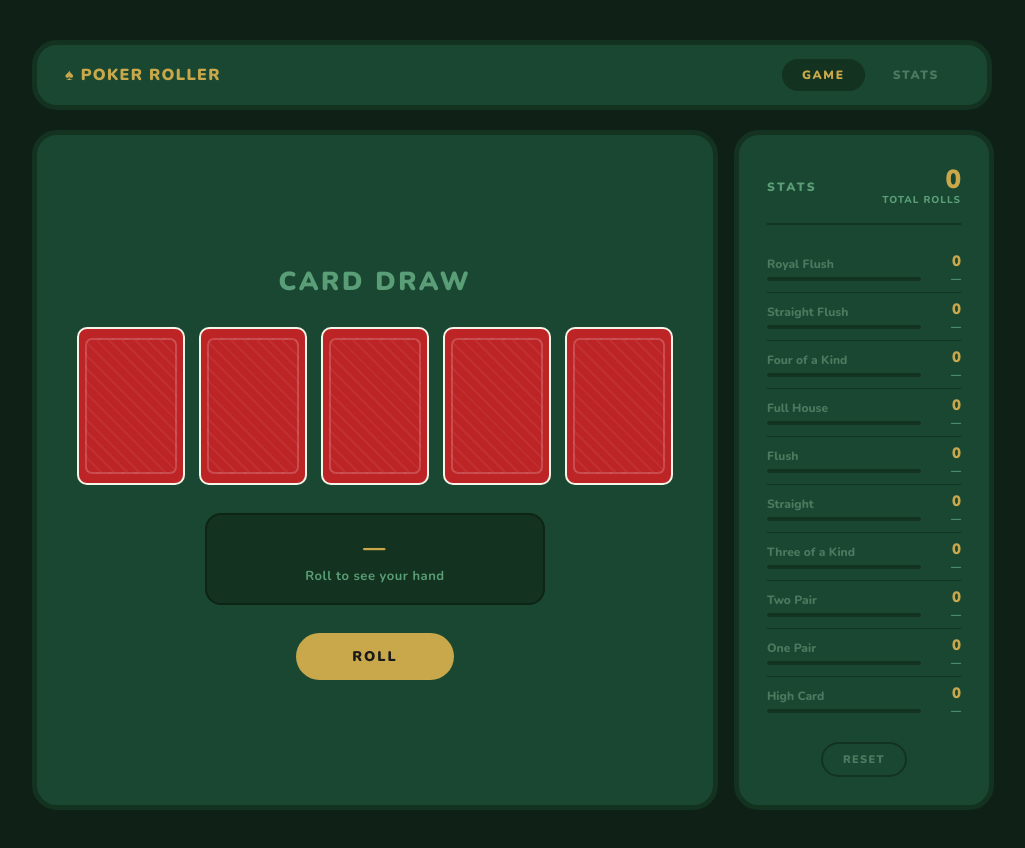
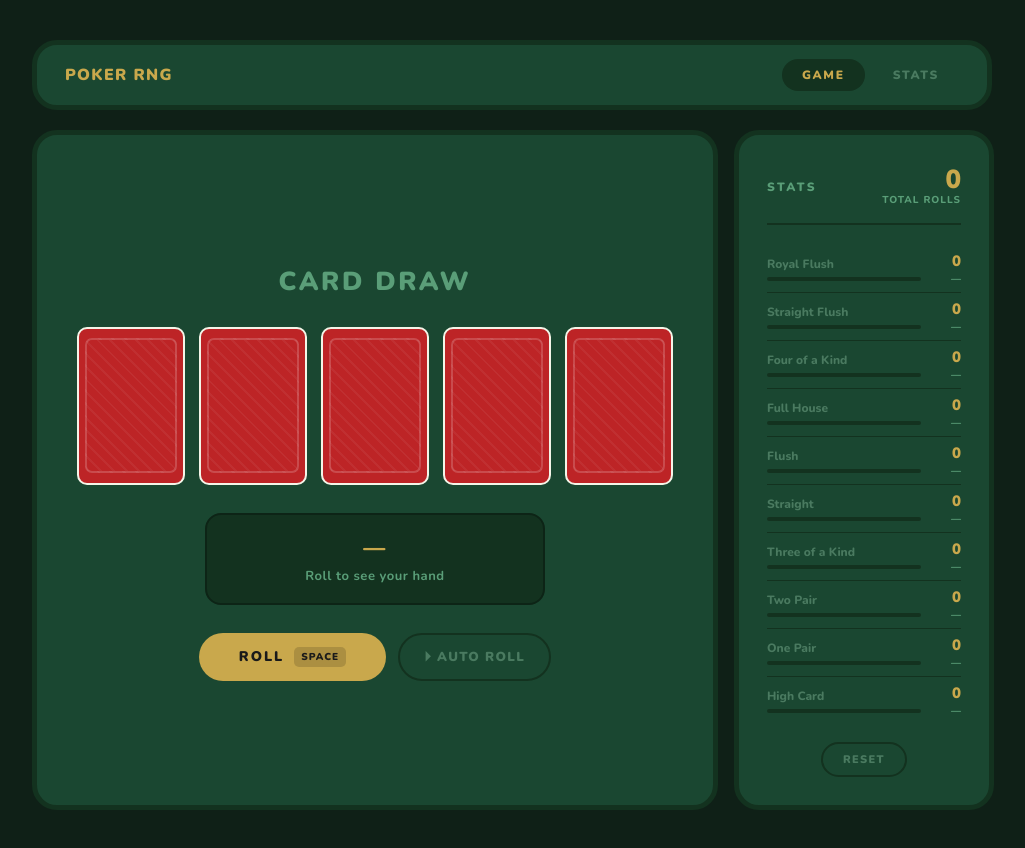
Before and after one commit to b1oodzy/PokerRNG, a React (Vite) app: page / in a window 1280 px wide. Shown: the whole page, without its empty margins (128-1153 px from the left). Built offline with nearby package versions, Linux system fonts and the light colour scheme.

Commit message:
Alpha v2.0
Added roll keybind (SPACE), roll delay, auto-roll button w/ delay and localStorage for saving roll progress.

```diff
--- a/src/App.jsx
+++ b/src/App.jsx
@@ -10,7 +10,7 @@ export default function App() {
     <StatsProvider>
       <div className="app">
         <nav className="nav">
-          <div className="nav-logo">♠ Poker Roller</div>
+          <div className="nav-logo">Poker RNG</div>
           <div className="nav-links">
             <NavLink to="/"      end className={({ isActive }) => isActive ? 'nav-link active' : 'nav-link'}>Game</NavLink>
             <NavLink to="/stats"     className={({ isActive }) => isActive ? 'nav-link active' : 'nav-link'}>Stats</NavLink>
--- a/src/components/Card.css
+++ b/src/components/Card.css
@@ -1,3 +1,9 @@
+@keyframes card-flip {
+  0%   { transform: scaleX(1); }
+  50%  { transform: scaleX(0); }
+  100% { transform: scaleX(1); }
+}
+
 .card {
   width: 108px;
   height: 158px;
@@ -6,6 +12,10 @@
   border-radius: 10px;
   position: relative;
   flex-shrink: 0;
+}
+
+.card--flipping {
+  animation: card-flip 500ms ease forwards;
 }
 
 .card--back {
--- a/src/components/Hand.jsx
+++ b/src/components/Hand.jsx
@@ -4,7 +4,7 @@ import './Hand.css'
 
 const ROW_SIZE = 5
 
-export default function Hand({ cards, faceDown = false }) {
+export default function Hand({ cards, faceDown = false, flipping = false }) {
   const rows = []
   for (let i = 0; i < cards.length; i += ROW_SIZE) {
     rows.push(cards.slice(i, i + ROW_SIZE))
@@ -15,7 +15,7 @@ export default function Hand({ cards, faceDown = false }) {
       {rows.map((row, rowIdx) => (
         <div key={rowIdx} className="hand__row">
           {row.map((card, colIdx) => (
-            <Card key={colIdx} card={card} faceDown={faceDown} />
+            <Card key={colIdx} card={card} faceDown={faceDown} flipping={flipping} />
           ))}
         </div>
       ))}
--- a/src/context/StatsContext.jsx
+++ b/src/context/StatsContext.jsx
@@ -1,13 +1,40 @@
-import React, { createContext, useContext, useState } from 'react'
+import React, { createContext, useContext, useState, useEffect } from 'react'
 import { COMBOS } from '../data/constants'
 
 const StatsContext = createContext(null)
 
+const STORAGE_KEY = 'pokerRollerStats'
+
+function loadStats() {
+  try {
+    const raw = localStorage.getItem(STORAGE_KEY)
+    if (!raw) return null
+    return JSON.parse(raw)
+  } catch {
+    return null
+  }
+}
+
+function saveStats(totalRolls, rollCounts) {
+  try {
+    localStorage.setItem(STORAGE_KEY, JSON.stringify({ totalRolls, rollCounts }))
+  } catch {
+    // Storage unavailable — fail silently
+  }
+}
+
 export function StatsProvider({ children }) {
-  const [totalRolls, setTotalRolls] = useState(0)
+  const saved = loadStats()
+
+  const [totalRolls, setTotalRolls] = useState(saved?.totalRolls ?? 0)
   const [rollCounts, setRollCounts] = useState(
-    Object.fromEntries(COMBOS.map(c => [c, 0]))
+    saved?.rollCounts ?? Object.fromEntries(COMBOS.map(c => [c, 0]))
   )
+
+  // Persist whenever stats change
+  useEffect(() => {
+    saveStats(totalRolls, rollCounts)
+  }, [totalRolls, rollCounts])
 
   function recordRoll(comboName) {
     setTotalRolls(t => t + 1)
--- /dev/null
+++ b/src/hooks/useAutoRoll.js
@@ -0,0 +1,81 @@
+import { useRef, useState, useCallback, useEffect } from 'react'
+
+export const FLIP_MS        = 250
+export const MANUAL_LOCK_MS = 1000
+export const AUTO_MS        = 2000
+
+const POLL_MS = 50
+
+let audioCtx = null
+
+function getAudioCtx() {
+  if (!audioCtx) audioCtx = new (window.AudioContext || window.webkitAudioContext)()
+  return audioCtx
+}
+
+function startSilentTone() {
+  const ctx  = getAudioCtx()
+  const osc  = ctx.createOscillator()
+  const gain = ctx.createGain()
+  osc.frequency.value = 1
+  gain.gain.value     = 0.00001
+  osc.connect(gain)
+  gain.connect(ctx.destination)
+  osc.start()
+  return () => {
+    try { osc.stop(); osc.disconnect(); gain.disconnect() } catch {}
+  }
+}
+
+export function useAutoRoll(rollFn) {
+  const [autoRolling, setAutoRolling] = useState(false)
+  const stopToneRef  = useRef(null)
+  const intervalRef  = useRef(null)
+  const lockUntilRef = useRef(0)
+
+  const isLocked = () => Date.now() < lockUntilRef.current
+
+  const tryRoll = useCallback(() => {
+    if (isLocked()) return false
+    lockUntilRef.current = Date.now() + MANUAL_LOCK_MS
+    rollFn(false)
+    return true
+  }, [rollFn])
+
+  const startAuto = useCallback(() => {
+    if (autoRolling) return
+    // Set the lock immediately — first roll fires when it naturally expires,
+    // preventing toggle spam from bypassing the cooldown
+    if (!isLocked()) {
+      lockUntilRef.current = Date.now() + AUTO_MS
+    }
+    setAutoRolling(true)
+    stopToneRef.current = startSilentTone()
+
+    intervalRef.current = setInterval(() => {
+      if (!isLocked()) {
+        lockUntilRef.current = Date.now() + AUTO_MS
+        rollFn(true)
+      }
+    }, POLL_MS)
+  }, [autoRolling, rollFn])
+
+  const stopAuto = useCallback(() => {
+    setAutoRolling(false)
+    clearInterval(intervalRef.current)
+    // Deliberately do NOT clear lockUntilRef here —
+    // the cooldown keeps running so re-enabling immediately gains nothing
+    if (stopToneRef.current) { stopToneRef.current(); stopToneRef.current = null }
+  }, [])
+
+  const toggleAuto = useCallback(() => {
+    autoRolling ? stopAuto() : startAuto()
+  }, [autoRolling, startAuto, stopAuto])
+
+  useEffect(() => () => {
+    clearInterval(intervalRef.current)
+    if (stopToneRef.current) stopToneRef.current()
+  }, [])
+
+  return { autoRolling, toggleAuto, tryRoll }
+}
--- a/src/pages/GamePage.css
+++ b/src/pages/GamePage.css
@@ -1,3 +1,8 @@
+@keyframes cooldown-sweep {
+  from { transform: scaleX(1); }
+  to   { transform: scaleX(0); }
+}
+
 .game-page {
   display: grid;
   grid-template-columns: 1fr 260px;
@@ -26,6 +31,12 @@
   text-transform: uppercase;
 }
 
+.felt__buttons {
+  display: flex;
+  gap: 12px;
+  align-items: center;
+}
+
 .roll-btn {
   background: #c9a84c;
   border: none;
@@ -34,11 +45,86 @@
   font-size: 14px;
   font-weight: 900;
   letter-spacing: 0.14em;
-  padding: 14px 56px;
+  padding: 14px 40px;
   cursor: pointer;
   text-transform: uppercase;
   font-family: 'Nunito', sans-serif;
-  transition: background 0.15s, transform 0.1s;
+  transition: background 0.15s, transform 0.1s, opacity 0.15s;
+  display: flex;
+  align-items: center;
+  gap: 10px;
+  position: relative;
+  overflow: hidden;
+  isolation: isolate;
 }
-.roll-btn:hover  { background: #d4b05a; }
-.roll-btn:active { background: #b8943e; transform: scale(0.96); }
+.roll-btn:hover:not(:disabled)  { background: #d4b05a; }
+.roll-btn:active:not(:disabled) { background: #b8943e; transform: scale(0.96); }
+.roll-btn:disabled {
+  opacity: 0.4;
+  cursor: not-allowed;
+}
+
+.roll-btn__hint {
+  font-size: 10px;
+  font-weight: 900;
+  letter-spacing: 0.1em;
+  background: rgba(0,0,0,0.15);
+  padding: 3px 7px;
+  border-radius: 5px;
+  text-transform: uppercase;
+  position: relative;
+  z-index: 1;
+}
+
+.roll-btn > *:not(.btn-cooldown-bar) {
+  position: relative;
+  z-index: 1;
+}
+
+.auto-btn {
+  background: transparent;
+  border: 2px solid #13321f;
+  border-radius: 50px;
+  color: #4a7a60;
+  font-size: 13px;
+  font-weight: 900;
+  letter-spacing: 0.1em;
+  padding: 13px 24px;
+  cursor: pointer;
+  text-transform: uppercase;
+  font-family: 'Nunito', sans-serif;
+  transition: background 0.15s, color 0.15s, border-color 0.15s;
+  position: relative;
+  overflow: hidden;
+  isolation: isolate;
+}
+.auto-btn:hover { border-color: #5a9e78; color: #5a9e78; }
+
+.auto-btn--active {
+  background: #13321f;
+  border-color: #c9a84c;
+  color: #c9a84c;
+}
+.auto-btn--active:hover {
+  background: #13321f;
+  border-color: #d4b05a;
+  color: #d4b05a;
+}
+
+.auto-btn > *:not(.btn-cooldown-bar) {
+  position: relative;
+  z-index: 1;
+}
+
+.btn-cooldown-bar {
+  position: absolute;
+  top: 0;
+  left: 0;
+  width: 100%;
+  height: 100%;
+  background: rgba(0, 0, 0, 0.18);
+  border-radius: 0;
+  transform-origin: left;
+  z-index: 0;
+  animation: cooldown-sweep var(--cooldown-ms) linear forwards;
+}
--- a/src/pages/GamePage.jsx
+++ b/src/pages/GamePage.jsx
@@ -1,29 +1,62 @@
-import React, { useState } from 'react'
+import React, { useState, useCallback, useEffect } from 'react'
 import Hand from '../components/Hand'
 import ResultBanner from '../components/ResultBanner'
 import StatTracker from '../components/StatTracker'
 import { dealHand } from '../utils/deck'
 import { evaluate } from '../utils/evaluate'
 import { useStats } from '../context/StatsContext'
+import { useAutoRoll, FLIP_MS, MANUAL_LOCK_MS, AUTO_MS } from '../hooks/useAutoRoll'
 import './GamePage.css'
 
 const HAND_SIZE = 5
 
 export default function GamePage() {
-  // null = not yet rolled; cards stay face-down
   const [cards, setCards]         = useState(null)
   const [result, setResult]       = useState(null)
   const [lastCombo, setLastCombo] = useState(null)
+  const [flipping, setFlipping]   = useState(false)
+  const [manualKey, setManualKey] = useState(0)
+  const [autoKey, setAutoKey]     = useState(0)
   const { recordRoll } = useStats()
 
-  function roll() {
+  const rollOnce = useCallback((isAuto = false) => {
+    if (isAuto) setAutoKey(k => k + 1)
+    else        setManualKey(k => k + 1)
+
+    setFlipping(true)
+    setTimeout(() => {
       const newCards  = dealHand(HAND_SIZE)
       const newResult = evaluate(newCards)
       setCards(newCards)
       setResult(newResult)
       setLastCombo(newResult.rank)
       recordRoll(newResult.rank)
+    }, FLIP_MS)
+    setTimeout(() => setFlipping(false), FLIP_MS * 2)
+  }, [recordRoll])
+
+  const { autoRolling, toggleAuto, tryRoll } = useAutoRoll(rollOnce)
+
+  // Wrap toggleAuto so enabling auto immediately shows the first bar
+  function handleToggleAuto() {
+    if (!autoRolling) setAutoKey(k => k + 1)
+    toggleAuto()
   }
+
+  function handleManualRoll() {
+    tryRoll()
+  }
+
+  useEffect(() => {
+    function onKey(e) {
+      if (e.code === 'Space' || e.code === 'Enter') {
+        e.preventDefault()
+        handleManualRoll()
+      }
+    }
+    window.addEventListener('keydown', onKey)
+    return () => window.removeEventListener('keydown', onKey)
+  }, [tryRoll])
 
   const displayCards = cards ?? Array(HAND_SIZE).fill(null)
   const faceDown     = cards === null
@@ -32,9 +65,31 @@ export default function GamePage() {
     <div className="game-page">
       <div className="felt">
         <div className="felt__title">Card Draw</div>
-        <Hand cards={displayCards} faceDown={faceDown} />
+        <Hand cards={displayCards} flipping={flipping} faceDown={faceDown} />
         <ResultBanner result={result} />
-        <button className="roll-btn" onClick={roll}>Roll</button>
+        <div className="felt__buttons">
+          <button
+            className="roll-btn"
+            onClick={handleManualRoll}
+            disabled={autoRolling}
+            style={{ '--cooldown-ms': `${MANUAL_LOCK_MS}ms` }}
+          >
+            Roll <span className="roll-btn__hint">Space</span>
+            {manualKey > 0 && (
+              <span key={manualKey} className="btn-cooldown-bar" />
+            )}
+          </button>
+          <button
+            className={`auto-btn${autoRolling ? ' auto-btn--active' : ''}`}
+            onClick={handleToggleAuto}
+            style={{ '--cooldown-ms': `${AUTO_MS}ms` }}
+          >
+            {autoRolling ? '⏹ Stop Auto' : '⏵ Auto Roll'}
+            {autoRolling && (
+              <span key={autoKey} className="btn-cooldown-bar" />
+            )}
+          </button>
+        </div>
       </div>
       <StatTracker lastCombo={lastCombo} />
     </div>
```
Also changed, not shown: src/components/Card.jsx (+5 -3 lines). Lines whose indentation alone changed are shown as unchanged.
